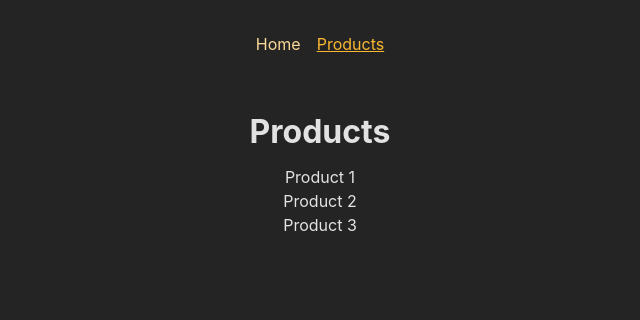
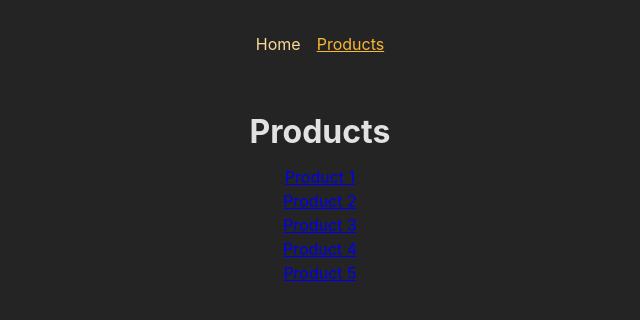
Before and after one commit to iputuagussetiawan/react-routing, a React (Create React App) app: page /products in a window 1280 px wide. Shown: the top 320 px of the page, without its empty margins (320-960 px from the left). Built offline with nearby package versions, Linux system fonts and the light colour scheme.

Commit message:
Adding Links for Dynamic Routes

```diff
--- a/src/pages/Products.js
+++ b/src/pages/Products.js
@@ -1,16 +1,22 @@
 import React from 'react'
-
+import { Link } from 'react-router-dom'
+const PRODUCTS=[
+  {id:'p1', title:'Product 1'},
+  {id:'p2', title:'Product 2'},
+  {id:'p3', title:'Product 3'},
+  {id:'p4', title:'Product 4'},
+  {id:'p5', title:'Product 5'},
+]
 const Products = () => {
   return (
     <>
       <h1>Products</h1>
       <ul>
-        <li>Product 1</li>
-        <li>Product 2</li>
-        <li>Product 3</li>
+        {PRODUCTS.map((prod)=>(
+          <li><Link to={`/products/${prod.id}`}>{prod.title}</Link></li>
+        ))}
       </ul>
     </>
   )
 }
-
 export default Products
```
